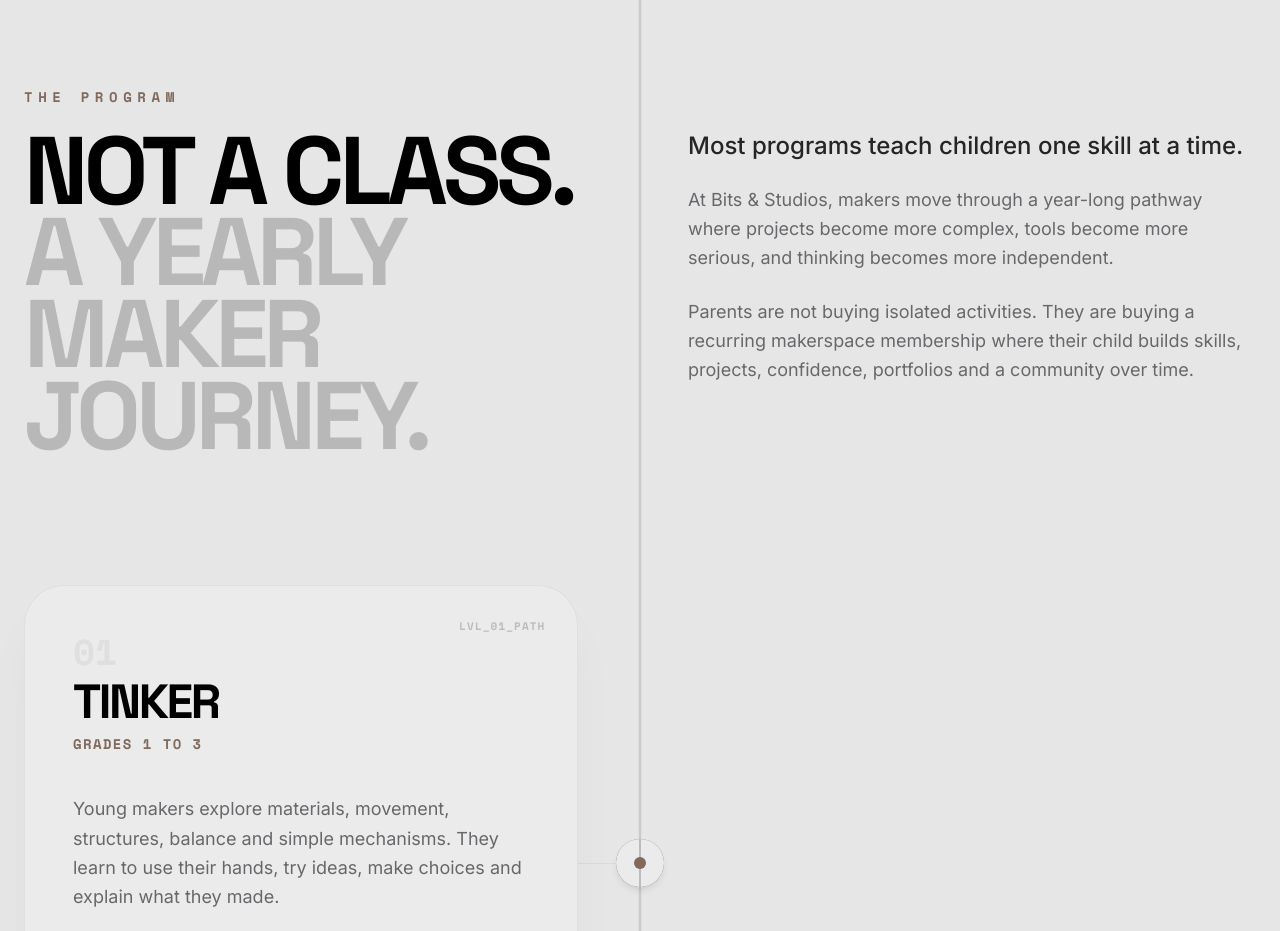
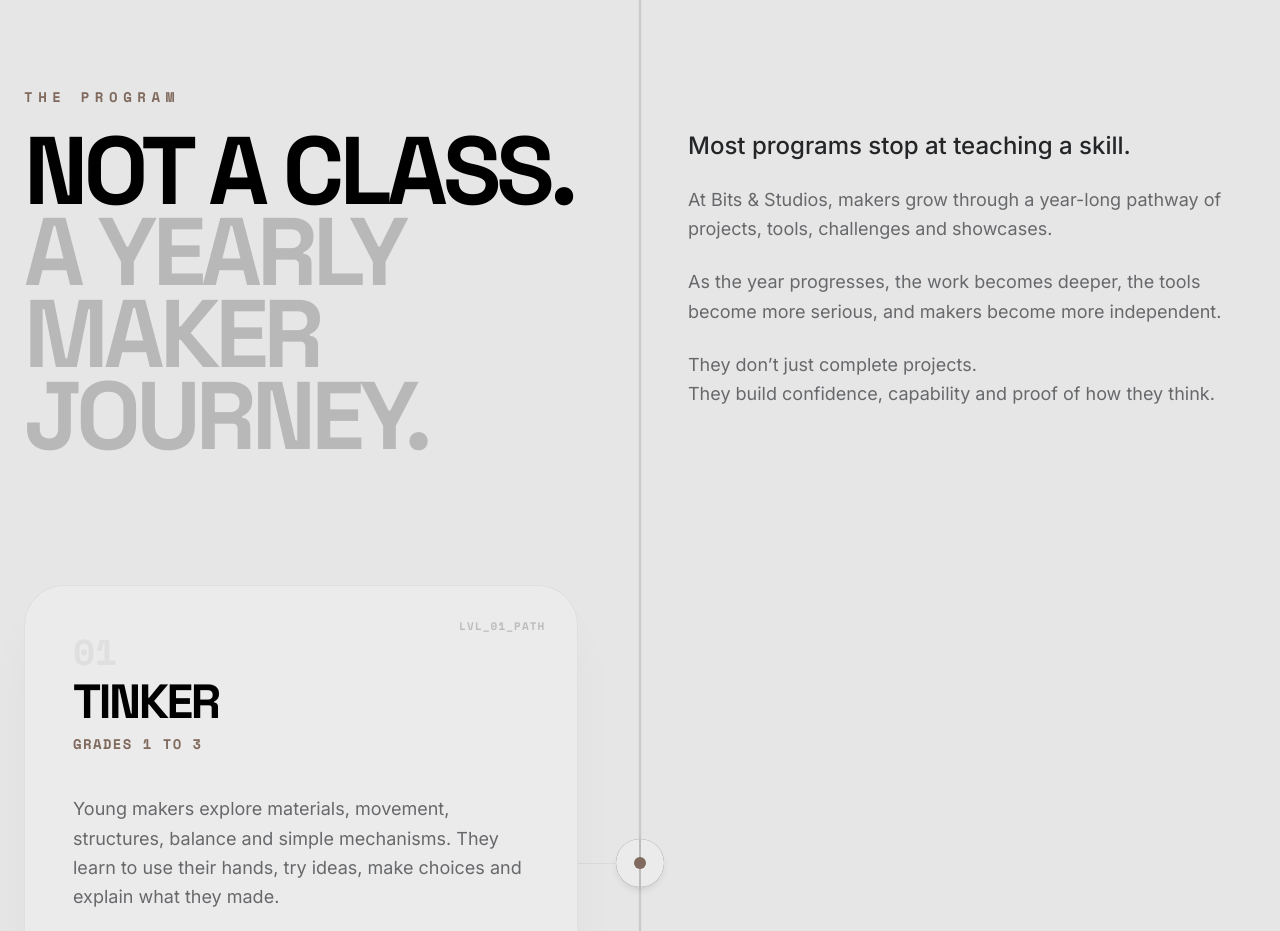
Before and after one commit to pratikb1234/Makerreactor, a React (Vite) app: page / in a window 1280 px wide. Shown: the part 5580-6511 px from the top of the page. Built offline with nearby package versions, Linux system fonts and the light colour scheme.

Commit message:
Update copy in ProgramPathway

```diff
--- a/src/components/ProgramPathway.jsx
+++ b/src/components/ProgramPathway.jsx
@@ -87,9 +87,10 @@ export default function ProgramPathway() {
               NOT A CLASS.<br/><span className="text-black/20">A YEARLY MAKER JOURNEY.</span>
             </motion.h2>
             <motion.div initial={{ opacity: 0, y: 20 }} whileInView={{ opacity: 1, y: 0 }} viewport={{ once: true }} transition={{ delay: 0.2 }} className="lg:w-1/2 space-y-6">
-              <p className="text-xl md:text-2xl text-gray-800 font-medium leading-tight">Most programs teach children one skill at a time.</p>
-              <p className="text-lg text-gray-500 leading-relaxed max-w-xl">At Bits & Studios, makers move through a year-long pathway where projects become more complex, tools become more serious, and thinking becomes more independent.</p>
-              <p className="text-lg text-gray-500 leading-relaxed max-w-xl">Parents are not buying isolated activities. They are buying a recurring makerspace membership where their child builds skills, projects, confidence, portfolios and a community over time.</p>
+              <p className="text-xl md:text-2xl text-gray-800 font-medium leading-tight">Most programs stop at teaching a skill.</p>
+              <p className="text-lg text-gray-500 leading-relaxed max-w-xl">At Bits & Studios, makers grow through a year-long pathway of projects, tools, challenges and showcases.</p>
+              <p className="text-lg text-gray-500 leading-relaxed max-w-xl">As the year progresses, the work becomes deeper, the tools become more serious, and makers become more independent.</p>
+              <p className="text-lg text-gray-500 leading-relaxed max-w-xl">They don’t just complete projects.<br/>They build confidence, capability and proof of how they think.</p>
             </motion.div>
           </div>
         </div>
```
